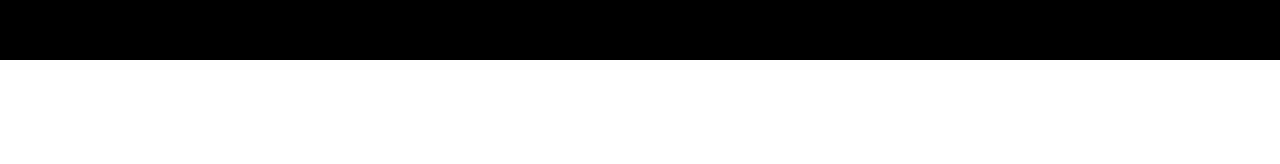
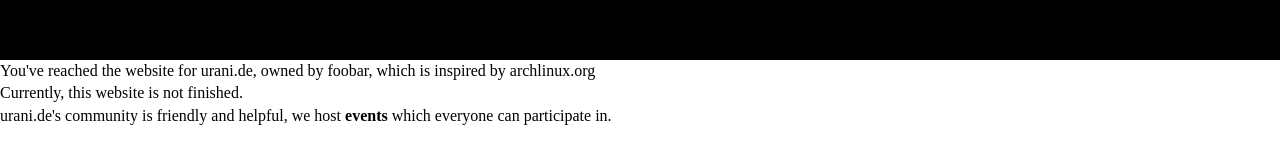
Before and after one commit to Tarvey/next-web, a plain HTML site: page index.html in a window 1280 px wide. Drawn offline with Linux system fonts and the light colour scheme.

Commit message:
Update text

```diff
--- a/index.html
+++ b/index.html
@@ -8,5 +8,12 @@
         <div id="navbar">
             <div id="navlogo"></div>
         </div>
+        <div id="content">
+            <div id="content-left">
+                <div id="intro" class="box">
+                    <p>You've reached the website for urani.de, owned by foobar, which is inspired by archlinux.org<br>Currently, this website is not finished.<br>urani.de's community is friendly and helpful, we host <b>events</b> which everyone can participate in.</p>
+                </div>
+            </div>
+        </div>
     </body>
 </html>
```
